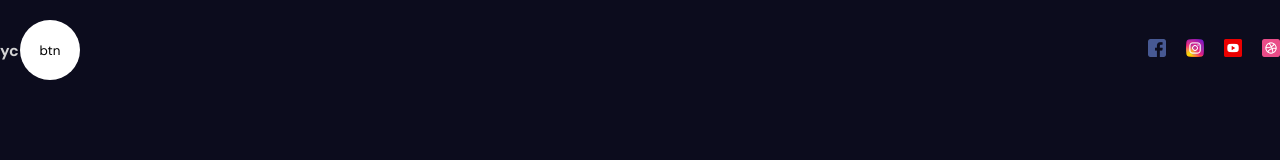
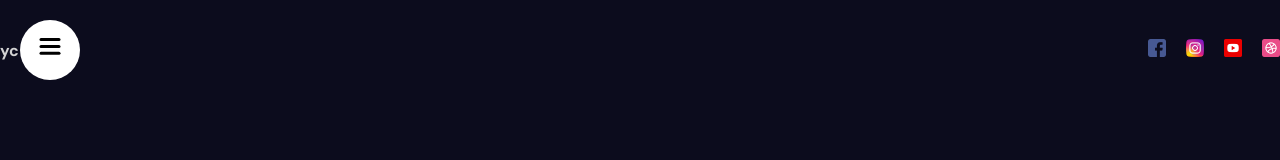
Before and after one commit to ycl818/animate-practice, a React (Vite) app: page / in a window 1280 px wide. Shown: the top 160 px of the page. Built offline with nearby package versions, Linux system fonts and the light colour scheme.

Commit message:
sidebar details animation

```diff
--- a/src/App.jsx
+++ b/src/App.jsx
@@ -5,16 +5,16 @@ import Navbar from "./components/navbar/Navbar";
 const App = () => {
   return (
     <div>
-      <section>
+      <section id="Homepage">
         <Navbar />
       </section>
       <section>parallax</section>
-      <section>services</section>
+      <section id="Services">services</section>
       <section>parallax</section>
-      <section>portfolio1</section>
+      <section id="Portfolio">portfolio1</section>
       <section>portfolio2</section>
       <section>portfolio3</section>
-      <section>Contact</section>
+      <section id="Contact">Contact</section>
       {/* <Test /> */}
     </div>
   );
--- a/src/components/sidebar/links/Links.jsx
+++ b/src/components/sidebar/links/Links.jsx
@@ -1,7 +1,43 @@
 import React from "react";
+import { motion } from "framer-motion";
+const items = ["Homepage", "Services", "Portfolio", "Contact", "About"];
+
+const variants = {
+  open: {
+    transition: { staggerChilden: 0.2 },
+  },
+  closed: {
+    transition: { staggerChilden: 0.05, staggerDirection: -1 },
+  },
+};
+
+const itemVariants = {
+  open: {
+    y: 0,
+    opacity: 1,
+  },
+  closed: {
+    y: 50,
+    opacity: 0,
+  },
+};
 
 const Links = () => {
-  return <div className="links">Links</div>;
+  return (
+    <motion.div className="links" variants={variants}>
+      {items.map((item) => (
+        <motion.a
+          href={`#${item}`}
+          key={item}
+          variants={itemVariants}
+          whileHover={{ scale: 1.2 }}
+          whileTap={{ scale: 0.95 }}
+        >
+          {item}
+        </motion.a>
+      ))}
+    </motion.div>
+  );
 };
 
 export default Links;
--- a/src/components/sidebar/toggleButton/ToggleButton.jsx
+++ b/src/components/sidebar/toggleButton/ToggleButton.jsx
@@ -1,7 +1,40 @@
-import React from "react";
+import { motion } from "framer-motion";
 
 const ToggleButton = ({ setOpen }) => {
-  return <button onClick={() => setOpen((prev) => !prev)}>btn</button>;
+  return (
+    <button onClick={() => setOpen((prev) => !prev)}>
+      <svg width="23" height="23" viewBox="0 0 23 23">
+        <motion.path
+          strokeWidth="3"
+          stroke="black"
+          strokeLinecap="round"
+          variants={{
+            closed: { d: "M 2 2.5 L 20 2.5" },
+            open: { d: "M 3 16.5 L 17 2.5" },
+          }}
+        />
+        <motion.path
+          strokeWidth="3"
+          stroke="black"
+          strokeLinecap="round"
+          d="M 2 9.423 L 20 9.423"
+          variants={{
+            closed: { opacity: 1 },
+            open: { opacity: 0 },
+          }}
+        />
+        <motion.path
+          strokeWidth="3"
+          stroke="black"
+          strokeLinecap="round"
+          variants={{
+            closed: { d: "M 2 16.346 L 20 16.346" },
+            open: { d: "M 3 2.5 L 17 16.346" },
+          }}
+        />
+      </svg>
+    </button>
+  );
 };
 
 export default ToggleButton;
```
